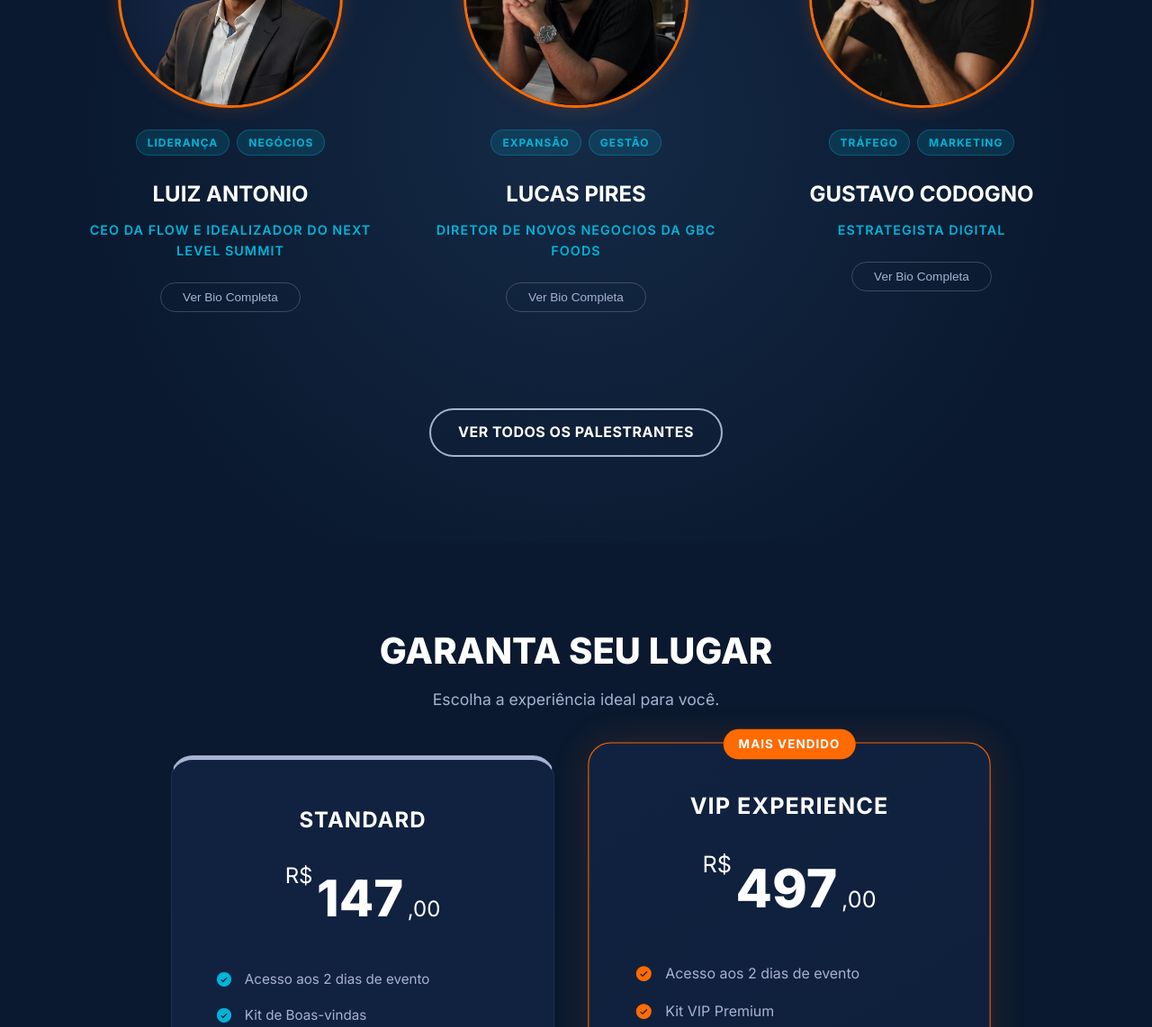
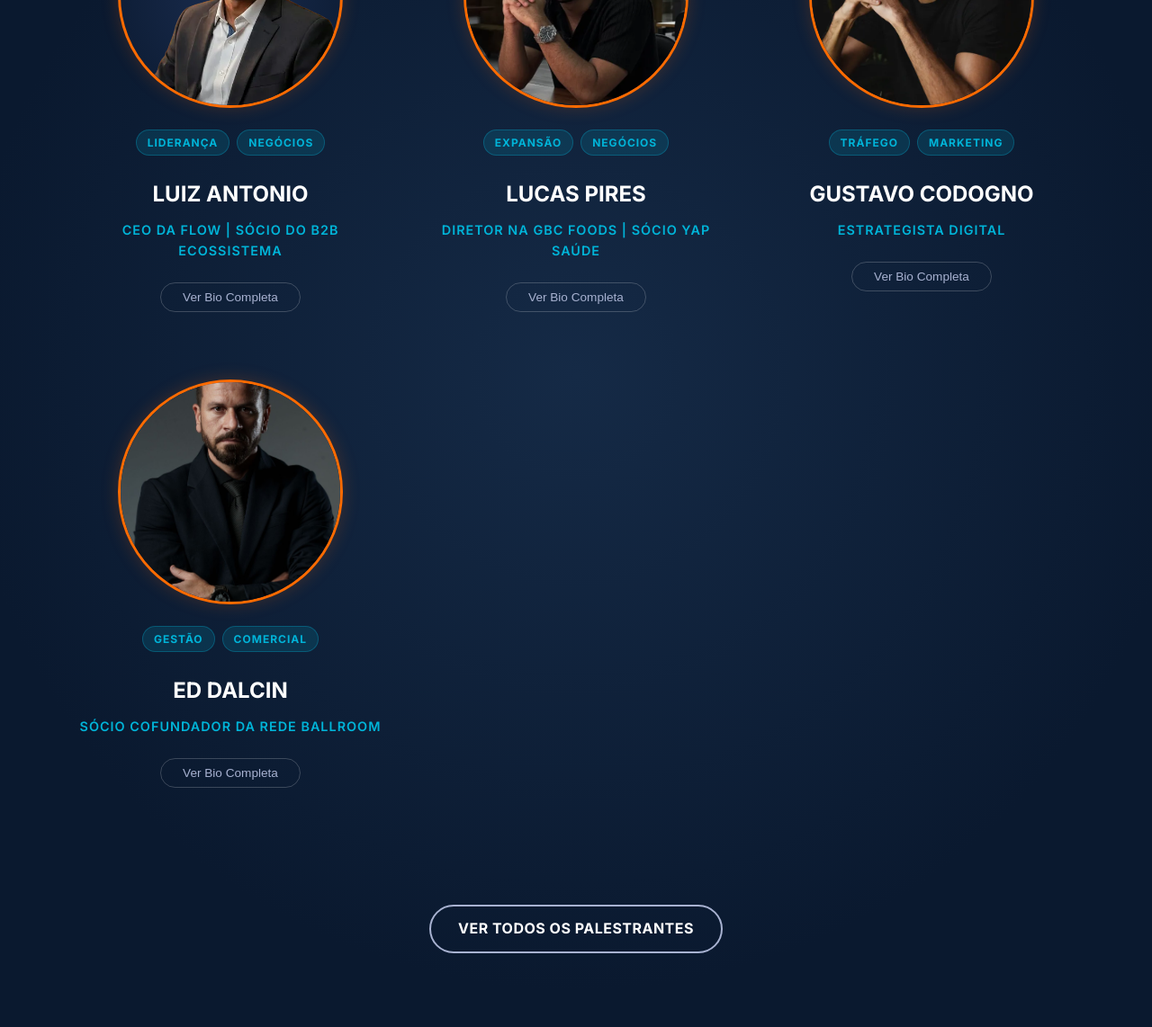
Before and after one commit to flowautomation6677/Next-Level-Summit, a plain HTML site: page index.html in a window 1280 px wide. Shown: the part 3392-4534 px from the top of the page at 90% size. Drawn offline with Linux system fonts and the light colour scheme.

Commit message:
suba pra o git hub

```diff
--- a/index.html
+++ b/index.html
@@ -311,7 +311,7 @@
                                     <span class="badge">NEGÓCIOS</span>
                                 </div>
                                 <h3>LUIZ ANTONIO</h3>
-                                <p>CEO DA FLOW E IDEALIZADOR DO NEXT LEVEL SUMMIT</p>
+                                <p>CEO DA FLOW | SÓCIO DO B2B ECOSSISTEMA</p>
                                 <button class="btn-link">Ver Bio Completa</button>
                             </div>
                         </div>
@@ -320,23 +320,21 @@
                                 <img src="images/hero-speaker.webp" alt="Luiz Antonio" class="speaker-photo-small"
                                     width="60" height="60" loading="lazy">
                                 <div>
-                                    <h3>LUIZ ANTONIO</h3>
-                                    <p>CEO DA FLOW</p>
+                                    <h3 style="font-size: 1rem;">LUIZ ANTONIO</h3>
+                                    <p style="font-size: 0.7rem;">CEO DA FLOW</p>
                                 </div>
                             </div>
-                            <h4 class="headline">Mentor de negócios e estrategista corporativo</h4>
                             <div class="speaker-logos">
                                 <span><i class="ph ph-buildings"></i> Flow</span>
                                 <span><i class="ph ph-trend-up"></i> Next Level</span>
                             </div>
-                            <ul class="speaker-achievements">
-                                <li>Especialista em escala de múltiplos 7 dígitos</li>
-                                <li>Mentor de centenas de empresários</li>
-                                <li>Líder de equipes de alta performance</li>
+                            <ul class="speaker-achievements" style="font-size: 0.8rem; line-height: 1.3; text-align: left; padding: 0; list-style: none;">
+                                <li style="margin-bottom: 6px;"><strong>Agenciamento:</strong> Arquitetou e desenvolveu o Me Poupay.</li>
+                                <li style="margin-bottom: 6px;"><strong>Crescimento:</strong> <strong class="highlight-neon">Alavancou em 500%</strong> as operações (Melhor Empresário/Escola RED).</li>
+                                <li style="margin-bottom: 6px;"><strong>Ecossistema:</strong> Idealizador do Next Level; Sócio da Flow Automation e do B2B Ecossistema.</li>
                             </ul>
                             <div class="speaker-social">
-                                <a href="#"><i class="ph ph-linkedin-logo"></i> linkedin.com/in/luizantonio</a>
-                                <a href="#"><i class="ph ph-instagram-logo"></i> Instagram</a>
+                                <a href="https://www.instagram.com/luizantoniomkt4/" target="_blank"><i class="ph ph-instagram-logo"></i> @luizantoniomkt4</a>
                             </div>
                         </div>
                     </div>
@@ -353,10 +351,10 @@
                             <div class="speaker-info">
                                 <div class="speaker-badges">
                                     <span class="badge">EXPANSÃO</span>
-                                    <span class="badge">GESTÃO</span>
+                                    <span class="badge">NEGÓCIOS</span>
                                 </div>
                                 <h3>LUCAS PIRES</h3>
-                                <p>DIRETOR DE NOVOS NEGOCIOS DA GBC FOODS</p>
+                                <p>DIRETOR NA GBC FOODS | SÓCIO YAP SAÚDE</p>
                                 <button class="btn-link">Ver Bio Completa</button>
                             </div>
                         </div>
@@ -365,23 +363,21 @@
                                 <img src="images/Lucaspires.webp" alt="Lucas Pires" class="speaker-photo-small"
                                     width="60" height="60" loading="lazy">
                                 <div>
-                                    <h3>LUCAS PIRES</h3>
-                                    <p>DIRETOR NA GBC FOODS</p>
+                                    <h3 style="font-size: 1rem;">LUCAS PIRES</h3>
+                                    <p style="font-size: 0.7rem;">GBC FOODS | YAP SAÚDE</p>
                                 </div>
                             </div>
-                            <h4 class="headline">Estrategista de Expansão na GBC Foods</h4>
                             <div class="speaker-logos">
-                                <span><i class="ph ph-storefront"></i> GBC Foods</span>
-                                <span><i class="ph ph-briefcase"></i> Corporate</span>
+                                <span><i class="ph ph-briefcase"></i> Diretor e Sócio</span>
+                                <span><i class="ph ph-globe-hemisphere-west"></i> Expansão</span>
                             </div>
-                            <ul class="speaker-achievements">
-                                <li>Liderou expansão de mercado em 200%</li>
-                                <li>Responsável por R$ 15MM em novos negócios</li>
-                                <li>Especialista em fusões e aquisições</li>
+                            <ul class="speaker-achievements" style="font-size: 0.8rem; line-height: 1.3; text-align: left; padding: 0; list-style: none;">
+                                <li style="margin-bottom: 6px;"><strong>Empreendedorismo:</strong> Fundou plataforma educacional, tracionado a R$ 1 Milhão.</li>
+                                <li style="margin-bottom: 6px;"><strong>Global/Diplomacia:</strong> Estruturou operações de commodities; representou empresários no Itamaraty.</li>
+                                <li style="margin-bottom: 6px;"><strong>Posições Atuais:</strong> Diretor (GBC Foods), Sócio (Yap Saúde) e Embaixador da Educação pela ONU.</li>
                             </ul>
                             <div class="speaker-social">
-                                <a href="#"><i class="ph ph-linkedin-logo"></i> linkedin.com/in/lucaspires</a>
-                                <a href="#"><i class="ph ph-instagram-logo"></i> Instagram</a>
+                                <a href="https://www.instagram.com/lucas.piires/" target="_blank"><i class="ph ph-instagram-logo"></i> @lucas.piires</a>
                             </div>
                         </div>
                     </div>
@@ -425,8 +421,51 @@
                                 <li>Criador de metodologias de alta conversão</li>
                             </ul>
                             <div class="speaker-social">
-                                <a href="#"><i class="ph ph-linkedin-logo"></i> linkedin.com/in/gcodogno</a>
-                                <a href="#"><i class="ph ph-instagram-logo"></i> Instagram</a>
+                                <a href="https://www.instagram.com/ogustavocodogno/" target="_blank"><i class="ph ph-instagram-logo"></i> @ogustavocodogno</a>
+                            </div>
+                        </div>
+                    </div>
+                </div>
+
+                <!-- Speaker 4 -->
+                <div class="speaker-card flip-card">
+                    <div class="flip-card-inner">
+                        <div class="flip-card-front">
+                            <div class="speaker-image-container">
+                                <img src="images/eddalcin.jpeg" alt="Ed Dalcin" class="speaker-photo" width="427"
+                                    height="641" loading="lazy">
+                            </div>
+                            <div class="speaker-info">
+                                <div class="speaker-badges">
+                                    <span class="badge">GESTÃO</span>
+                                    <span class="badge">COMERCIAL</span>
+                                </div>
+                                <h3>ED DALCIN</h3>
+                                <p>SÓCIO COFUNDADOR DA REDE BALLROOM</p>
+                                <button class="btn-link">Ver Bio Completa</button>
+                            </div>
+                        </div>
+                        <div class="flip-card-back">
+                            <div class="speaker-bio-header">
+                                <img src="images/eddalcin.jpeg" alt="Ed Dalcin" class="speaker-photo-small"
+                                    width="60" height="60" loading="lazy">
+                                <div>
+                                    <h3>ED DALCIN</h3>
+                                    <p>SÓCIO COFUNDADOR</p>
+                                </div>
+                            </div>
+                            <h4 class="headline">Especialista em Gestão Comercial e Empresarial</h4>
+                            <div class="speaker-logos">
+                                <span><i class="ph ph-buildings"></i> Rede Ballroom</span>
+                                <span><i class="ph ph-briefcase"></i> Negócios</span>
+                            </div>
+                            <ul class="speaker-achievements">
+                                <li>A rede Ballroom faturou <strong class="highlight-neon">R$ 200 MM</strong> no ano de 2025</li>
+                                <li>Referência em processos de gestão comercial</li>
+                                <li>Especialista em construção e expansão de negócios</li>
+                            </ul>
+                            <div class="speaker-social">
+                                <a href="https://www.instagram.com/eddalcin/" target="_blank"><i class="ph ph-instagram-logo"></i> @eddalcin</a>
                             </div>
                         </div>
                     </div>
```
Also changed, not shown: images/eddalcin.jpeg (added).
